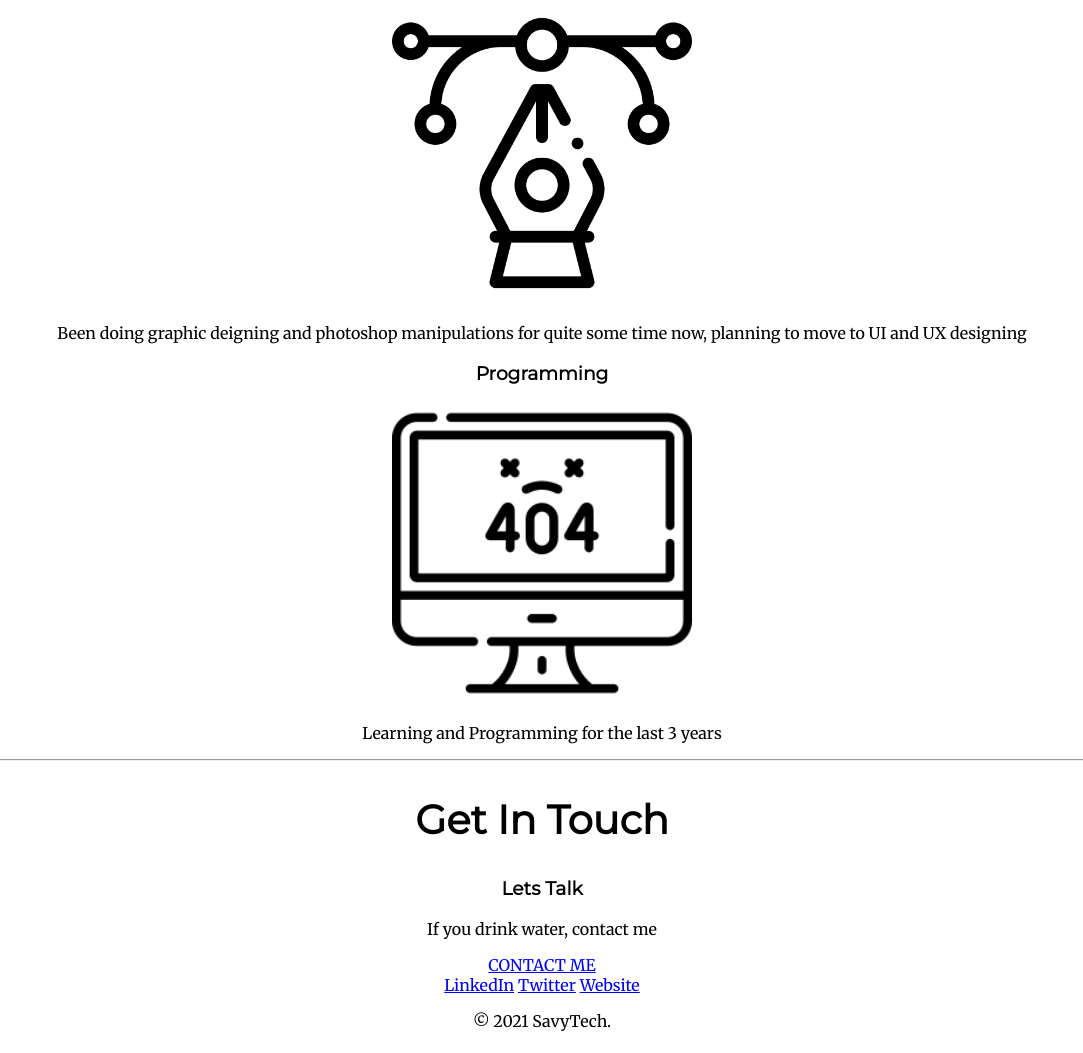
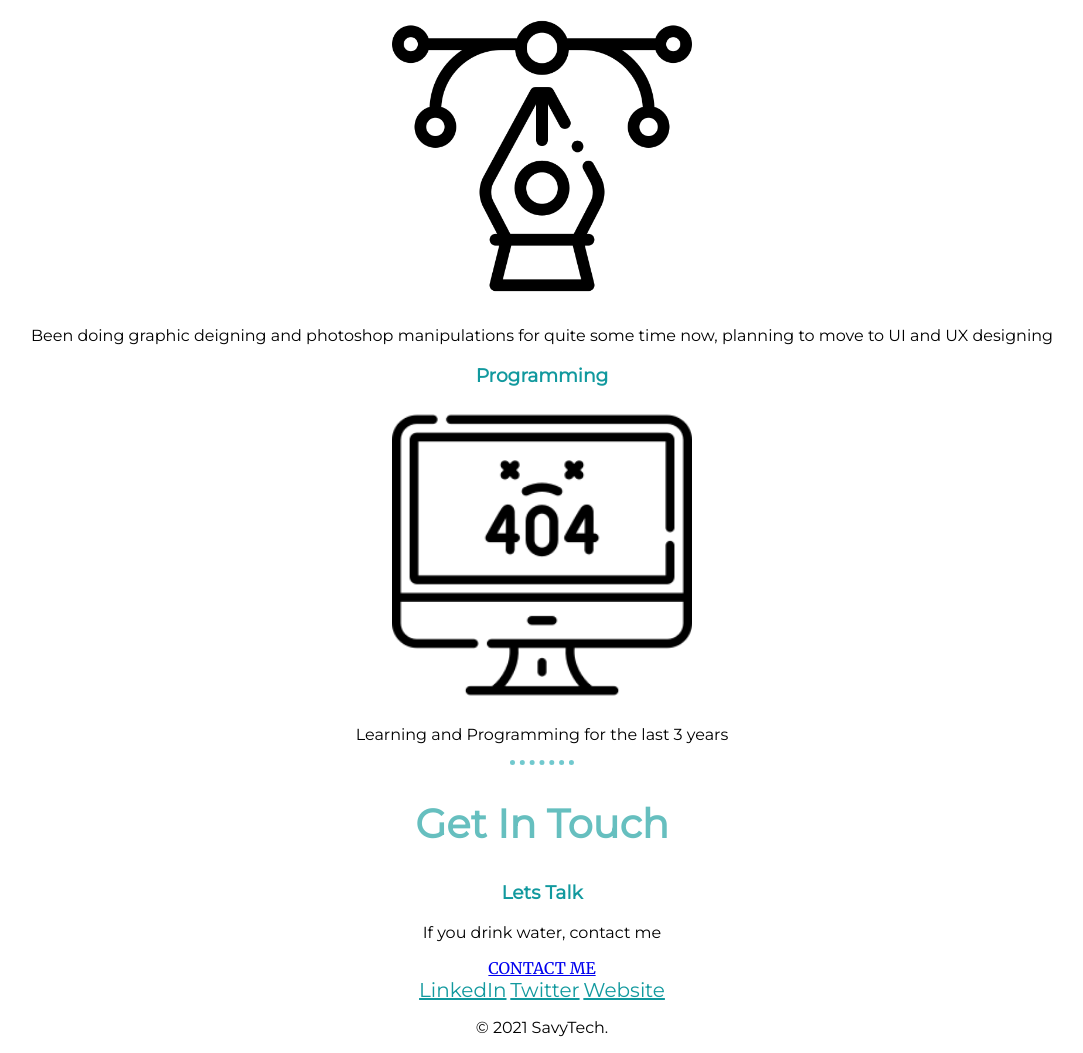
Before and after one commit to sriramnjr7/CSS-cv, a plain HTML site: page index.html in a window 1280 px wide. Shown: the part 1526-2579 px from the top of the page, without its empty margins (98-1181 px from the left). Drawn offline with Linux system fonts and the light colour scheme.

Commit message:
Updated style.css

```diff
--- a/css/style.css
+++ b/css/style.css
@@ -8,15 +8,30 @@ h1 {
     font-size: 562.5%;
     margin-top: 50px auto 0 auto;
     font-family: 'Sacramento', cursive;
+    color: #66BFBF;
 }
 
 h2 {
     font-family: 'Montserrat', sans-serif;
-    font-size: 2.5rem ;
+    font-size: 2.5rem;
+    color: #66BFBF;
 }
 
 h3 {
     font-family: 'Montserrat', sans-serif;
+    color: #11999E;
+}
+
+p {
+    font-family: 'Montserrat', sans-serif;
+    color: black;
+}
+
+hr {
+    border-style: dotted none none;
+    border-color: #71c9ce;
+    border-width: 5px;
+    width: 5%;
 }
 
 .top-container {
@@ -28,6 +43,12 @@ h3 {
 .middle-container {}
 
 .bottom-container {}
+
+.footer-link {
+    color: #11999E;
+    font-family: 'Montserrat', sans-serif;
+    font-size: 1.25rem;
+}
 
 
 .bottom-cloud {
```
